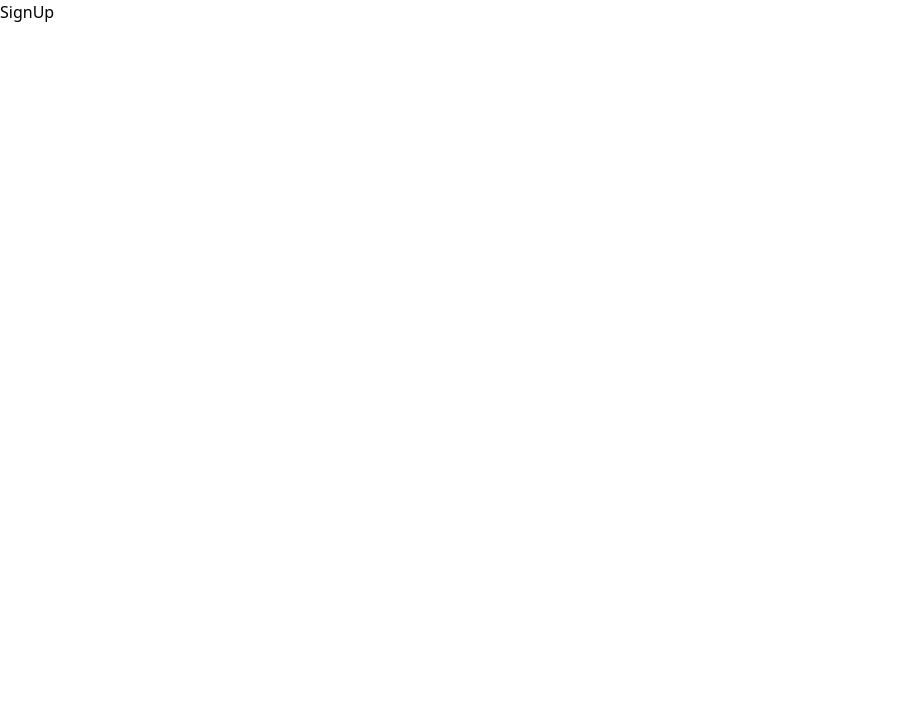
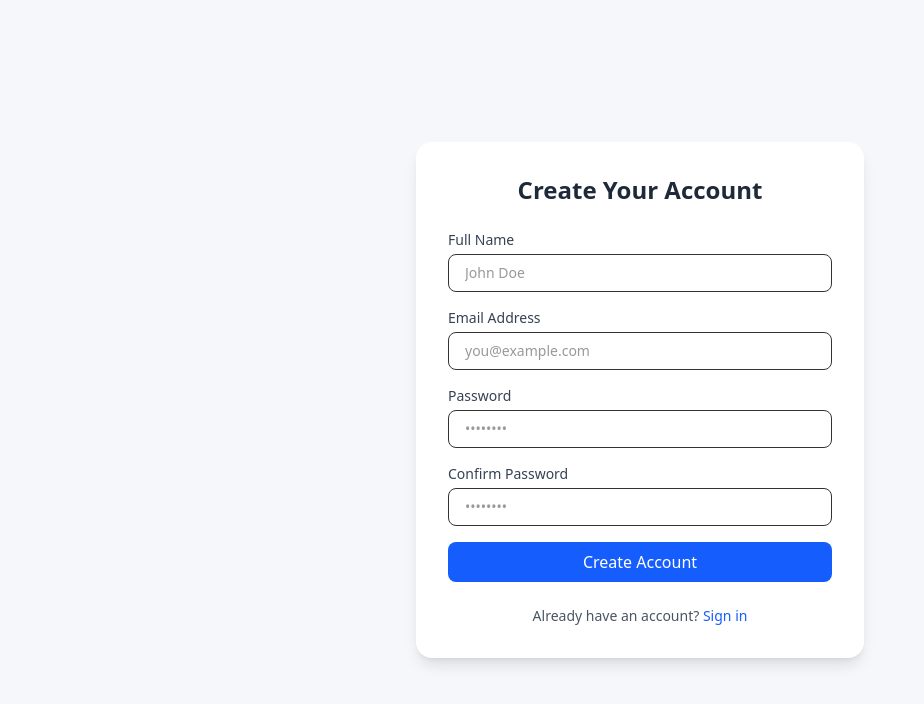
Before and after one commit to ssuminski3/BigTasks, a React (Vite) app in the folder client/BigTask/: page /signup in a window 1280 px wide. Shown: the top 704 px of the page, without its empty margins (0-924 px from the left). Built offline with nearby package versions, Linux system fonts and the light colour scheme.

Commit message:
Login and signup page

```diff
--- a/client/BigTask/src/pages/Login.tsx
+++ b/client/BigTask/src/pages/Login.tsx
@@ -1,9 +1,56 @@
+import "../App.css"
+import { Outlet, Link } from "react-router-dom";
 
-function Login() {
+export default function Login() {
+    return (
+        <>
+      <div className="flex items-center justify-center min-h-screen back">
+        <div className="w-full max-w-md p-8 space-y-6 bg-white rounded-2xl shadow-lg">
+          <h2 className="text-2xl font-bold text-center text-gray-800">Login to Your Account</h2>
+          <form className="space-y-4">
+            <div>
+              <label htmlFor="email" className="block mb-1 text-sm font-medium text-gray-700">
+                Email Address
+              </label>
+              <input
+                type="email"
+                id="email"
+                className="w-full px-4 py-2 text-sm border rounded-lg focus:outline-none focus:ring-2 focus:ring-blue-500"
+                placeholder="you@example.com"
+                required
+              />
+            </div>
 
-    return (<>
-        <h1>Login</h1>
-    </>)
-}
+            <div className="mb-10">
+              <label htmlFor="password" className="block mb-1 text-sm font-medium text-gray-700">
+                Password
+              </label>
+              <input
+                type="password"
+                id="password"
+                className="w-full px-4 py-2 text-sm border rounded-lg focus:outline-none focus:ring-2 focus:ring-blue-500"
+                placeholder="pass123"
+                required
+              />
+            </div>
 
-export default Login
+            <button
+              type="submit"
+              className="w-full px-4 py-2 text-white bg-blue-600 rounded-lg hover:bg-blue-700 focus:outline-none focus:ring-2 focus:ring-blue-500"
+            >
+              Sign In
+            </button>
+          </form>
+
+          <p className="text-sm text-center text-gray-600">
+            Don’t have an account?{' '}
+            <Link to="/signup" className="text-blue-600 hover:underline">
+              Sign up
+            </Link>
+          </p>
+        </div>
+      </div>
+      <Outlet />
+      </>
+    );
+  }
--- a/client/BigTask/src/pages/SignUp.tsx
+++ b/client/BigTask/src/pages/SignUp.tsx
@@ -1,9 +1,82 @@
+import "../App.css"
+import { Outlet, Link } from "react-router-dom";
 
-function SignUp() {
+export default function SignUp() {
+    return (
+        <>
+            <div className="flex items-center justify-center min-h-screen back">
+                <div className="w-full max-w-md p-8 space-y-6 bg-white rounded-2xl shadow-lg">
+                    <h2 className="text-2xl font-bold text-center text-gray-800">Create Your Account</h2>
+                    <form className="space-y-4">
+                        <div>
+                            <label htmlFor="name" className="block mb-1 text-sm font-medium text-gray-700">
+                                Full Name
+                            </label>
+                            <input
+                                type="text"
+                                id="name"
+                                className="w-full px-4 py-2 text-sm border rounded-lg focus:outline-none focus:ring-2 focus:ring-blue-500"
+                                placeholder="John Doe"
+                                required
+                            />
+                        </div>
 
-    return (<>
-        <h1>SignUp</h1>
-    </>)
+                        <div>
+                            <label htmlFor="email" className="block mb-1 text-sm font-medium text-gray-700">
+                                Email Address
+                            </label>
+                            <input
+                                type="email"
+                                id="email"
+                                className="w-full px-4 py-2 text-sm border rounded-lg focus:outline-none focus:ring-2 focus:ring-blue-500"
+                                placeholder="you@example.com"
+                                required
+                            />
+                        </div>
+
+                        <div>
+                            <label htmlFor="password" className="block mb-1 text-sm font-medium text-gray-700">
+                                Password
+                            </label>
+                            <input
+                                type="password"
+                                id="password"
+                                className="w-full px-4 py-2 text-sm border rounded-lg focus:outline-none focus:ring-2 focus:ring-blue-500"
+                                placeholder="••••••••"
+                                required
+                            />
+                        </div>
+
+                        <div>
+                            <label htmlFor="confirmPassword" className="block mb-1 text-sm font-medium text-gray-700">
+                                Confirm Password
+                            </label>
+                            <input
+                                type="password"
+                                id="confirmPassword"
+                                className="w-full px-4 py-2 text-sm border rounded-lg focus:outline-none focus:ring-2 focus:ring-blue-500"
+                                placeholder="••••••••"
+                                required
+                            />
+                        </div>
+
+                        <button
+                            type="submit"
+                            className="w-full px-4 py-2 text-white bg-blue-600 rounded-lg hover:bg-blue-700 focus:outline-none focus:ring-2 focus:ring-blue-500"
+                        >
+                            Create Account
+                        </button>
+                    </form>
+
+                    <p className="text-sm text-center text-gray-600">
+                        Already have an account?{' '}
+                        <Link to="/login" className="text-blue-600 hover:underline">
+                            Sign in
+                        </Link>
+                    </p>
+                </div>
+            </div>
+            <Outlet />
+        </>
+    );
 }
-
-export default SignUp
```
